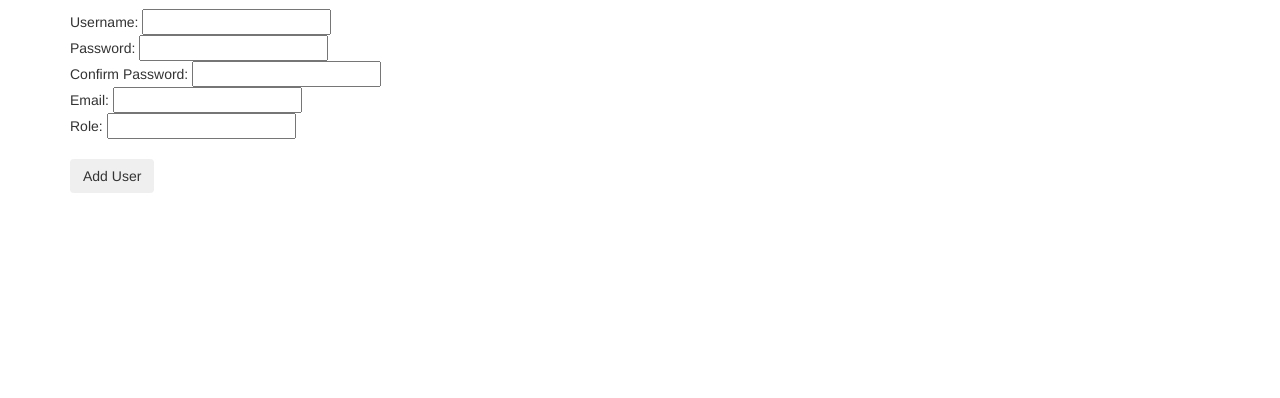
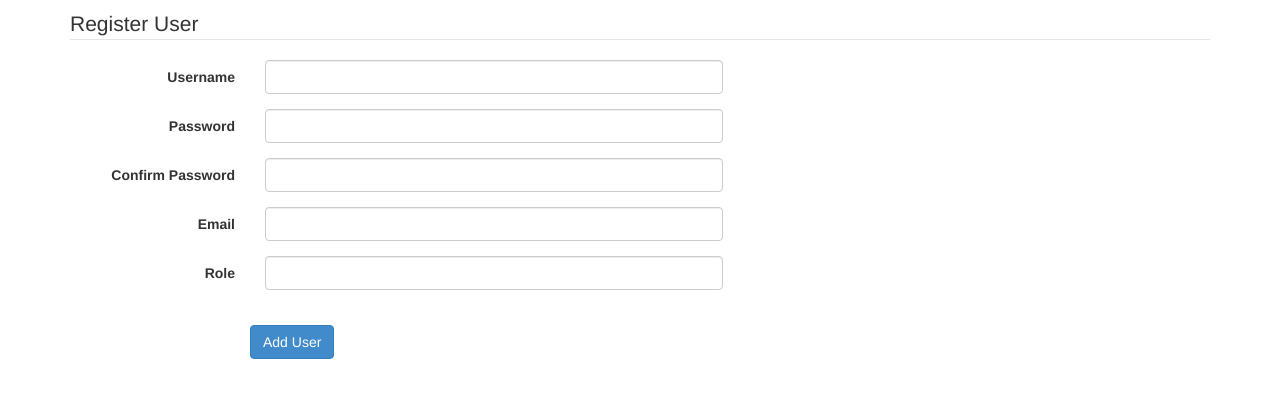
Before and after one commit to osuosl/orvsd_central, a Python web app: template orvsd_central/templates/add_user.html in a window 1280 px wide. Shown: the part 51-449 px from the top of the page. Run offline with Jinja, Linux system fonts and the light colour scheme; the template is opened without the code that fills it, so the values that code supplies are empty, except form fields; form fields are guessed from the names that the template uses.

Commit message:
bootstrap3 add_user.html
refs #87

```diff
--- a/orvsd_central/templates/add_user.html
+++ b/orvsd_central/templates/add_user.html
@@ -1,18 +1,38 @@
 {% extends 'base.html' %}
 
 {% block title %}
-    <title>Add User</title>
+    <title>Register User</title>
 {% endblock %}
 
 {% block content %}
-    <form method="POST">
-        Username: {{form.user}}</br>
-        Password: {{form.password}}</br>
-        Confirm Password: {{form.confirm_pass}}</br>
-        Email: {{form.email}}</br>
-        Role: {{form.role}}</br>
+    <form class="form-horizontal" method="POST">
+        <legend>Register User</legend>
+        <div class="form-group">
+            <label for="user" class="control-label col-xs-2">Username</label>
+            <div class="col-xs-5">{{form.user(class_='form-control')}}</div>
+        </div>
+        <div class="form-group">
+            <label for="password" class="control-label col-xs-2">Password</label>
+            <div class="col-xs-5">{{form.password(class_='form-control')}}</div>
+        </div>
+        <div class="form-group">
+            <label for="confirm_pass" class="control-label col-xs-2">Confirm Password</label>
+            <div class="col-xs-5">{{form.confirm_pass(class_='form-control')}}</div>
+        </div>
+        <div class="form-group">
+            <label for="email" class="control-label col-xs-2">Email</label>
+            <div class="col-xs-5">{{form.email(class_='form-control')}}</div>
+        </div>
+        <div class="form-group">
+            <label for="role" class="control-label col-xs-2">Role</label>
+            <div class="col-xs-5">{{form.role(class_='form-control')}}</div>
+        </div>
         </br>
-        <input class="btn" type="submit" value="Add User"></input></br>
+        <div class="form-group">
+            <div class="col-xs-offset-2">
+                <input class="btn btn-primary" type="submit" value="Add User"></input>
+            </div>
+        </div>
     </form>
     {% if message %}
         {{message}}
```
